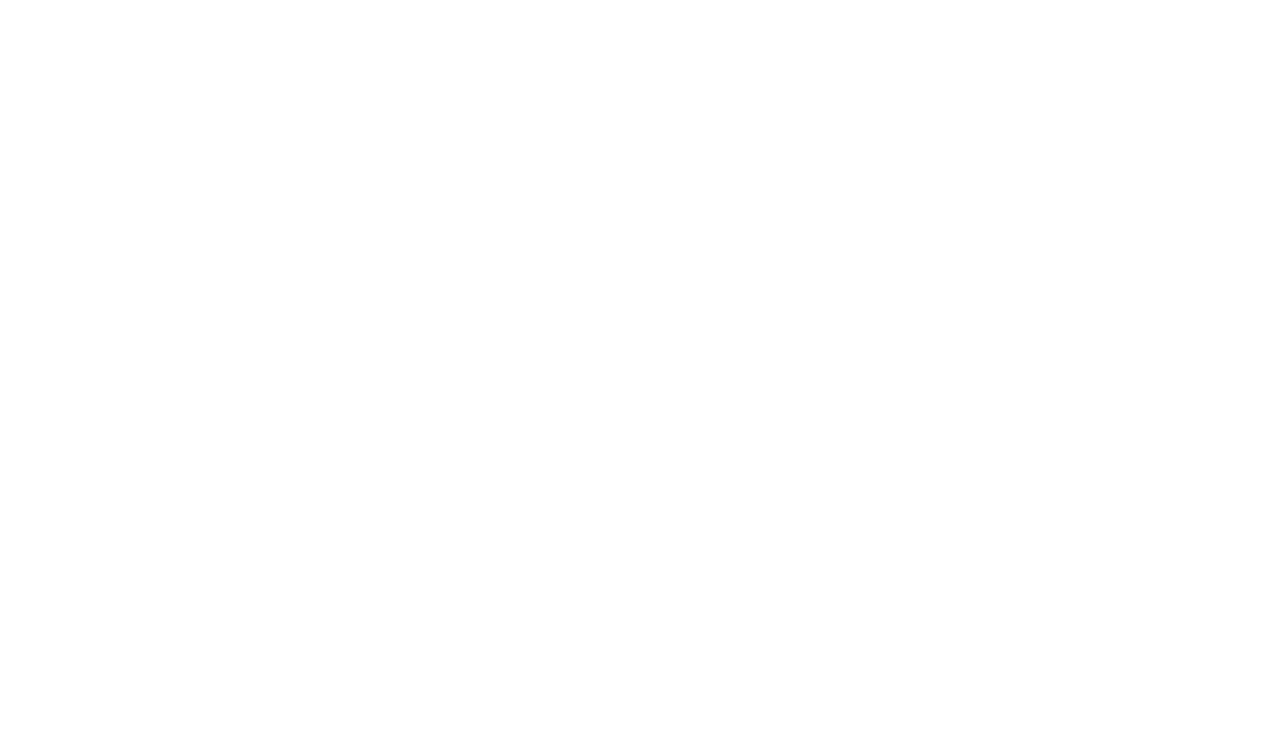
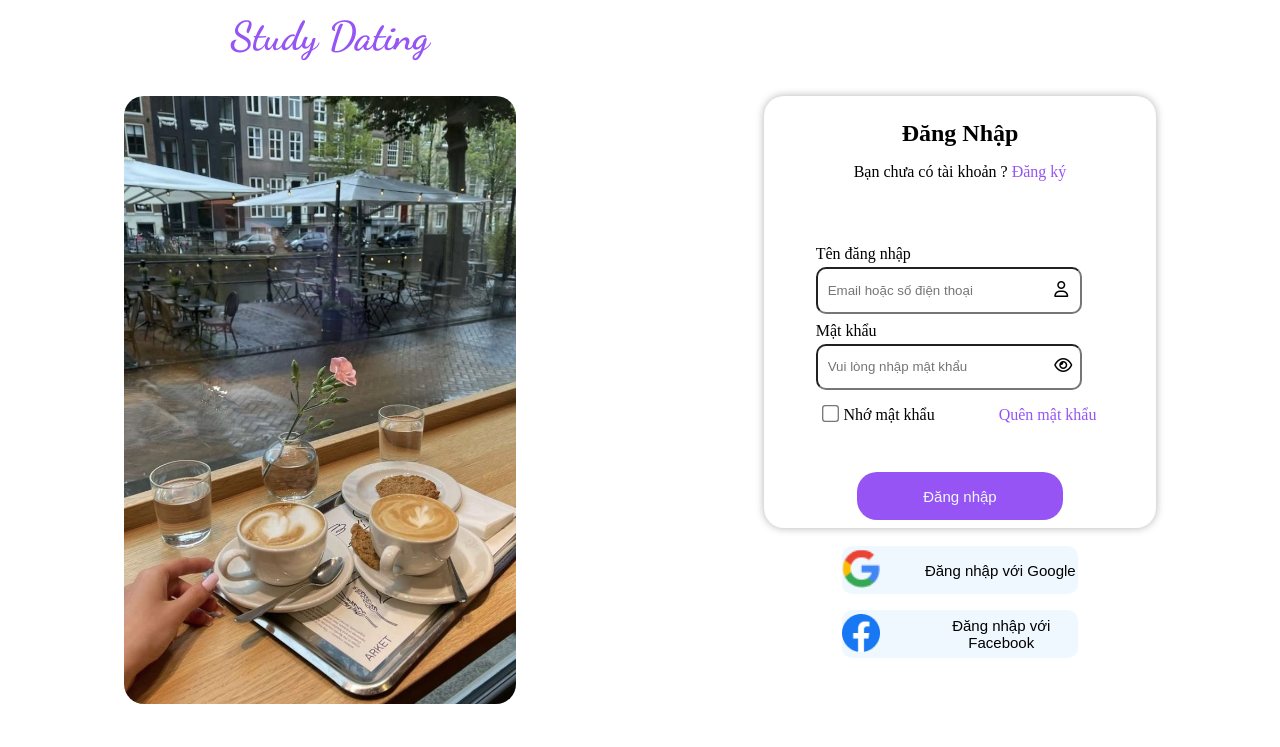
Before and after one commit to Nta0357182675/Project, a website: page index.html in a window 1280 px wide. Drawn offline with Linux system fonts and the light colour scheme; a web font is replaced by a local one.

Commit message:
init repo

```diff
--- /dev/null
+++ b/index.css
@@ -0,0 +1,215 @@
+*{
+    padding: 0;
+    margin: 0;
+    box-sizing: border-box;
+}
+
+.container{
+    height: 100vh;
+    width: 100%;
+
+}
+.header{
+    height: 7%;
+    width: 100%;
+
+    padding: 0 20px 0 20px;
+    display: flex;
+    justify-content: space-between;
+    align-items: center;
+
+}
+.header .logo{
+    height: 100%;
+    width: 50%;
+    display: flex;
+    justify-content: center;
+    align-items: center;
+    margin-top: 1em;
+}
+.header .logo h1{
+    color: #9654F4;
+    font-size: 40px;
+    font-family: "Dancing Script", serif;
+    font-weight: 1500;
+
+}
+
+.cen{
+   height: 86%;
+   width: 100%;
+
+   display: flex;
+}
+.cen .left{
+    width: 50%;
+    height:100%;
+
+    padding: 2.5em;
+    display: flex;
+    justify-content: center;
+    align-items: center;
+}
+.cen .left .img_1{
+   width: 70%;
+   height: 100%;
+
+   border-radius: 20px;
+   overflow: hidden;
+
+}
+.cen .left .img_1 img{
+   width: 100%;
+   height: 100%;
+   object-fit: cover;
+
+}
+
+.cen .right{
+    width: 50%;
+    height:100%;
+
+    padding: 2.5em;
+    display: flex;
+    justify-content: center;
+}
+.right .sign{
+    width: 70%;
+    height: 100%;
+    display: flex;
+    flex-direction: column;
+
+
+}
+.right .sign .sign_1{
+    width: 100%;
+    height: fit-content;
+
+    padding: 1.5em;
+    border-radius: 20px;
+    display: flex;
+    flex-direction: column;
+    align-items: center;
+    gap: 1em;
+    box-shadow: 0px 0px 8px 0px rgba(0, 0, 0, 0.30);
+}
+
+
+.right .sign .sign_1 p a {
+    text-decoration: none;
+    color: #9654F4;
+}
+
+
+.right .sign .sign_1 form{
+    margin-top: 3em;
+    display: flex;
+    flex-direction: column;
+    gap: 0.5em
+}
+
+.right .sign .sign_1 form div input{
+   outline: none;
+}
+
+.right .sign .sign_1 form div i{
+position: relative;
+right: 2em;
+}
+.right .sign .sign_1 form div p{
+    margin-bottom: 0.25em;
+}
+
+.right .sign .sign_1 .forgot_pass{
+    display: flex;
+    justify-content: space-between;
+    gap: 4em;
+    position: relative;
+    bottom: 2em;
+    margin-top: 2em;
+}
+.right .sign .sign_1 .forgot_pass a{
+    text-decoration: none;
+    color: #9654F4;
+}
+.sign .but{
+   height: 3em;
+   width: 60%;
+   margin-bottom: -1em;
+   border-radius: 20px;
+   overflow: hidden;
+}
+.sign .but button{
+    height: 100%;
+    width: 100%;
+    object-fit: cover;
+    background-color: #9654F4;
+    border: none;
+    font-size: 15px;
+    color: aliceblue;
+
+}
+.sign .but a :hover{
+    cursor: pointer;
+    background-color: blueviolet;
+}
+
+
+
+.right .sign .sign_2{
+    width: 100%;
+    height: 20%;
+}
+
+.sign_2{
+    display: flex;
+    flex-direction: column;
+    align-items: center;
+    gap: 1em;
+
+}
+.sign_2 div a{
+    text-decoration: none;
+}
+.sign_2 .google{
+    height: 3em;
+    width: 60%;
+
+}
+.sign_2 .google a button{
+    height: 100%;
+    width: 100%;
+    display: flex;
+    align-items: center;
+    gap: 3em;
+    font-size: 15px;
+    border-radius: 10px;
+    background-color: aliceblue;
+    border: none;
+}
+.sign_2 .google a button img{
+  width: 2.5em;
+  height: 2.5em;
+  object-fit: cover;
+}
+.sign_2 .facebook{
+    height: 3em;
+    width: 60%;
+
+}
+.sign_2 .facebook a button{
+    height: 100%;
+    width: 100%;
+    display: flex;
+    align-items: center;
+    gap: 3em;
+    font-size: 15px;
+    border-radius: 10px;
+    background-color: aliceblue;
+    border: none;
+}
+.sign_2 .facebook a button img{
+    width: 2.5em;
+    height: 2.5em;
+    object-fit: cover;
+  }
--- a/index.html
+++ b/index.html
@@ -1,12 +1,90 @@
 <!DOCTYPE html>
 <html lang="en">
+
 <head>
     <meta charset="UTF-8">
     <meta name="viewport" content="width=device-width, initial-scale=1.0">
-    <title>Document</title>
+    <title>Study Dating</title>
+    <link
+        href="https://fonts.googleapis.com/css2?family=Dancing+Script:wght@400..700&family=Roboto:ital,wght@0,100;0,300;0,400;0,500;0,700;0,900;1,100;1,300;1,400;1,500;1,700;1,900&family=Yuji+Mai&display=swap"
+        rel="stylesheet">
+    <link rel="stylesheet" href="./index.css">
 </head>
+
 <body>
+    <div class="container">
+        <div class="header">
+            <div class="logo">
+                <h1>Study Dating</h1>
+            </div>
+        </div>
+        <div class="cen">
+            <div class="left">
+                <div class="img_1">
+                    <img src="./Img/img_1.jpg">
+                </div>
+            </div>
+            <div class="right">
+                <div class="sign">
+                    <div class="sign_1">
+                        <h2>Đăng Nhập</h2>
+                        <p>Bạn chưa có tài khoản ? <a href="">Đăng ký</a></p>
+                        <form>
+                            <div class="form_1">
+                                <p>Tên đăng nhập </p>
+                            <input type="text" placeholder="Email hoặc số điện thoại" autocomplete="current-password"
+                                style="height: 3.5em; width: 20em; border-radius: 10px; padding-left: 10px">
+                            <i class="fa-regular fa-user"></i>
+                            </div>
+                            <div class="form_2">
+                                <p>Mật khẩu</p>
+                                <input type="password" placeholder="Vui lòng nhập mật khẩu" autocomplete="current-password"
+                                    style="height: 3.5em; width: 20em; border-radius: 10px; padding-left: 10px;">
+                                <i class="fa-regular fa-eye"></i>
+                            </div>
+                        </form>
+                        <div class="forgot_pass">
+
+                            <span> <input type="checkbox" style="transform: scale(1.3); margin-right: 3px; "> Nhớ mật
+                                khẩu </span>
+                            <a href=""> Quên mật khẩu</a>
+                        </div>
+                        <div class="but">
+                            <a href=""><button>Đăng nhập</button></a>
+                        </div>
+
+                    </div>
+                    <br>
+                    <div class="sign_2">
+                        <div class="google">
+                            <a href="">
+                                <button>
+                                    <div class="img">
+                                        <img src="./Img/Logo.png">
+                                    </div>
+                                    Đăng nhập với Google
+                                </button>
+                            </a>
+                        </div>
+                        <div class="facebook">
+                            <a href=""><button>
+                                <div class="img">
+                                    <img src="./Img/Facebook.png">
+                                </div>
+                                Đăng nhập với Facebook</button></a>
+                        </div>
+                    </div>
+                </div>
+
+            </div>
+
+        </div>
+        <div class="footter"></div>
+    </div>
+    <script src="https://kit.fontawesome.com/f77a4b5c37.js" crossorigin="anonymous"></script>
+    <script src="./index.js"></script>
 
 
 </body>
+
 </html>
--- /dev/null
+++ b/index.js
@@ -0,0 +1,15 @@
+// hiện mật khẩu
+var pass = document.querySelector('form .form_2 i');
+var mk = document.querySelector('form .form_2 input');
+var found = true;
+pass.addEventListener('click', function () {
+    found = !found;
+    if (!found) {
+        mk.type = 'text';
+        pass.className = "fa-regular fa-eye-slash";
+    }
+    else {
+        pass.className = "fa-regular fa-eye";
+        mk.type = 'password';
+    }
+});
--- /dev/null
+++ b/package.json
@@ -0,0 +1,5 @@
+{
+  "devDependencies": {
+    "typescript": "^5.7.2"
+  }
+}
```
Also changed, not shown: index.ts (added, +18 -0 lines), tsconfig.json (added, +111 -0 lines), Img/Eye_off.png (added), Img/Facebook.png (added), Img/Logo.png (added), Img/eye_on.png (added), Img/img_1.jpg (added), Img/user_3.png (added), 1 other file.
